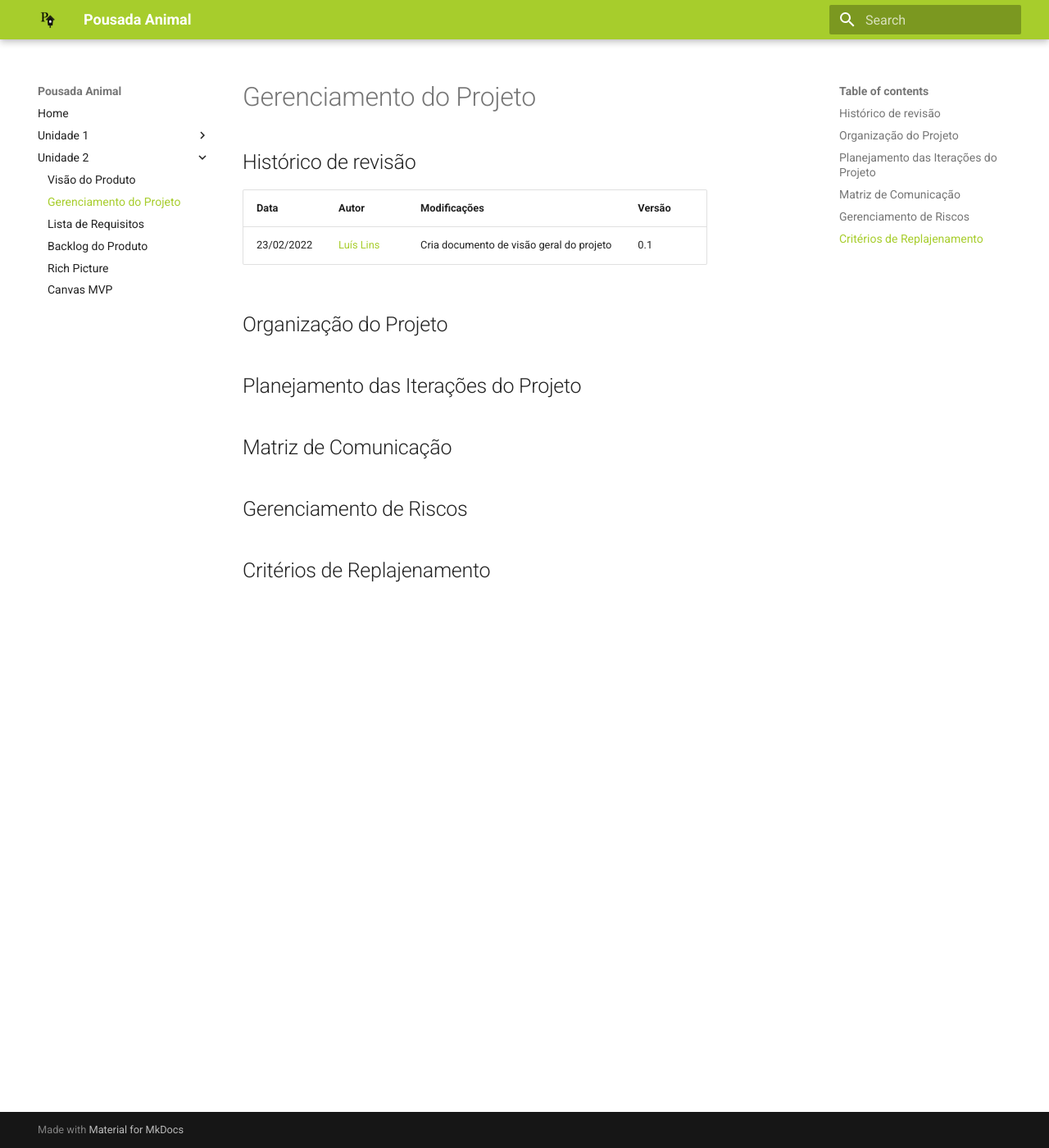
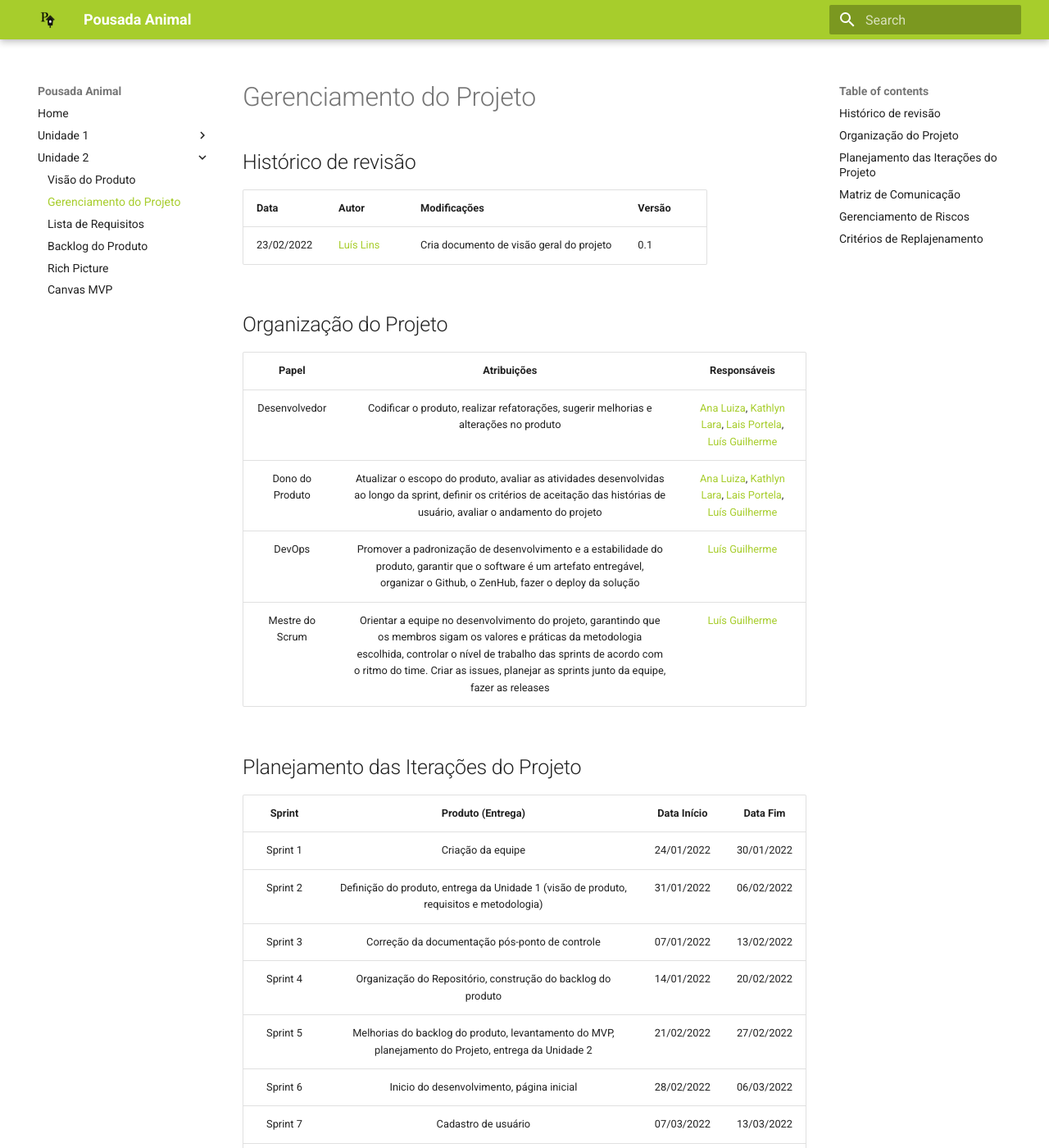
Before and after one commit to luisgaboardi/2021.2-PousadaAnimal, an MkDocs documentation site: the page built from docs/unit-2/project-management.md, in a window 1280 px wide and 1400 px high. Shown: the whole window at 82% size. Built offline with MkDocs 1.6.1 and Material for MkDocs 9.7.7, drawn with Linux system fonts in a browser that asks for light colours; some of the changed text lies outside the part shown.

Commit message:
Add project organization roles and sprints planning

```diff
--- a/docs/unit-2/project-management.md
+++ b/docs/unit-2/project-management.md
@@ -7,7 +7,31 @@
 
 ## Organização do Projeto
 
+| Papel         | Atribuições            | Responsáveis      |
+|:-:|:-:|:-:|
+| Desenvolvedor | Codificar o produto, realizar refatorações, sugerir melhorias e alterações no produto | [Ana Luiza](https://github.com/aluzianobriceno), [Kathlyn Lara](https://github.com/klmurussi), [Lais Portela](https://github.com/laispa), [Luís Guilherme](https://github.com/luisgaboardi) |
+| Dono do Produto | Atualizar o escopo do produto, avaliar as atividades desenvolvidas ao longo da sprint, definir os critérios de aceitação das histórias de usuário, avaliar o andamento do projeto | [Ana Luiza](https://github.com/aluzianobriceno), [Kathlyn Lara](https://github.com/klmurussi), [Lais Portela](https://github.com/laispa), [Luís Guilherme](https://github.com/luisgaboardi) |
+| DevOps | Promover a padronização de desenvolvimento e a estabilidade do produto, garantir que o software é um artefato entregável, organizar o Github, o ZenHub, fazer o deploy da solução | [Luís Guilherme](https://github.com/luisgaboardi) |
+| Mestre do Scrum | Orientar a equipe no desenvolvimento do projeto, garantindo que os membros sigam os valores e práticas da metodologia escolhida, controlar o nível de trabalho das sprints de acordo com o ritmo do time. Criar as issues, planejar as sprints junto da equipe, fazer as releases | [Luís Guilherme](https://github.com/luisgaboardi) |
+
 ## Planejamento das Iterações do Projeto
+
+| Sprint         | Produto (Entrega)            | Data Início      | Data Fim      |
+|:-:|:-:|:-:|:-:|
+| Sprint 1 | Criação da equipe | 24/01/2022 | 30/01/2022 |
+| Sprint 2 | Definição do produto, entrega da Unidade 1 (visão de produto, requisitos e metodologia) | 31/01/2022 | 06/02/2022 |
+| Sprint 3 | Correção da documentação pós-ponto de controle | 07/01/2022 | 13/02/2022 |
+| Sprint 4 | Organização do Repositório, construção do backlog do produto | 14/01/2022 | 20/02/2022 |
+| Sprint 5 | Melhorias do backlog do produto, levantamento do MVP, planejamento do Projeto, entrega da Unidade 2 | 21/02/2022 | 27/02/2022 |
+| Sprint 6 | Inicio do desenvolvimento, página inicial | 28/02/2022 | 06/03/2022 |
+| Sprint 7 | Cadastro de usuário | 07/03/2022 | 13/03/2022 |
+| Sprint 8 | Login de usuário | 14/03/2022 | 20/03/2022 |
+| Sprint 9 | Registro de pet | 21/03/2022 | 27/03/2022 |
+| Sprint 10 | Agendamento de hospedagem | 28/03/2022 | 03/04/2022 |
+| Sprint 11 | Acompanhamento de estadia | 04/04/2022 | 10/04/2022 |
+| Sprint 12 | Controle de conteúdo de divulgação | 11/04/2022 | 17/04/2022 |
+| Sprint 13 | Controle de dados da infraestrutura da pousada | 18/04/2022 | 24/04/2022 |
+| Sprint 14 | Conclusão do MVP | 25/04/2022 | 28/04/2022 |
 
 ## Matriz de Comunicação
 
```
